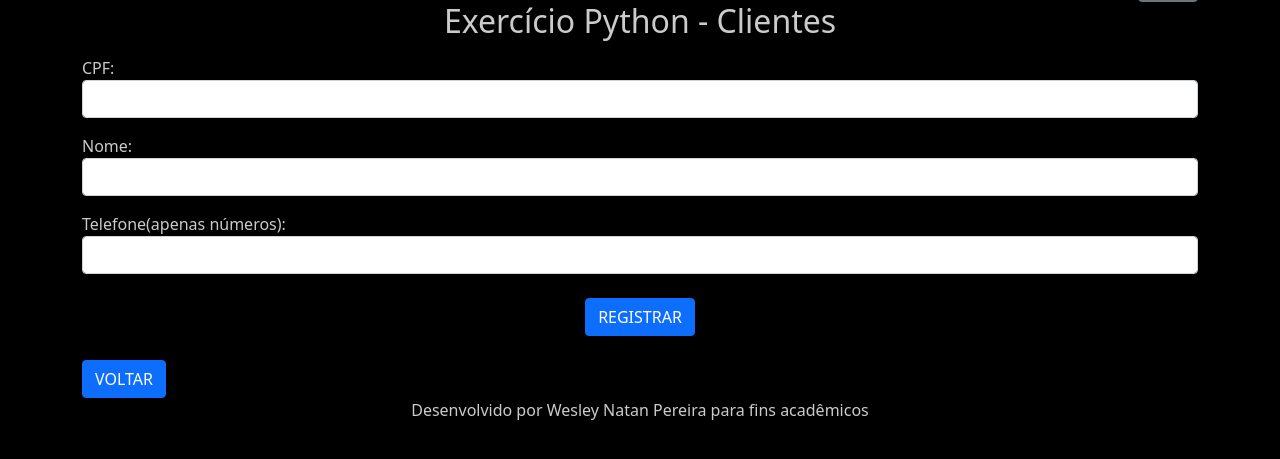
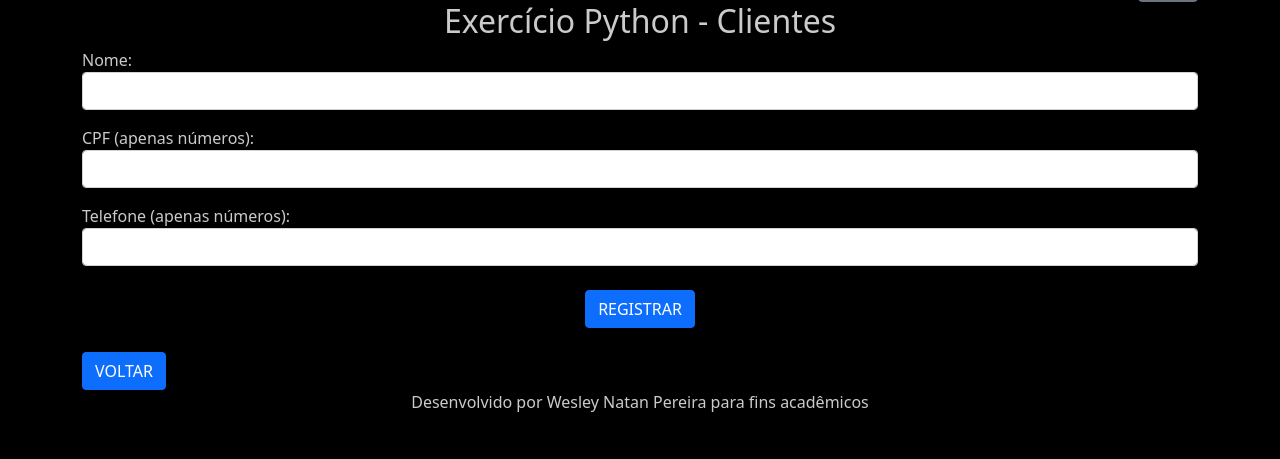
Before and after one commit to wesleynp1/DJango_marcacoes, a Django app: page /clientes/add in a window 1280 px wide. Shown: the part 92-551 px from the top of the page. Run offline with Django 5.2, Linux system fonts and the light colour scheme; the visitor is signed in with stand-in values (Sample User, id 1); some libraries are stand-ins or nearby versions.

Commit message:
Refatorando: utilizando template de form a nível de projeto e leves alterações de interface gráficas

```diff
--- a/clientes/forms.py
+++ b/clientes/forms.py
@@ -2,14 +2,33 @@ from django import forms
 from clientes.models import Cliente
 
 class ClienteForm(forms.ModelForm):
-    template_name = 'clientes/form_wnp.html'
+    #template_name = 'django/forms/form_wnp.html'
 
     class Meta:
         model = Cliente
-        fields = ['cpf', 'nome', 'telefone']
-        labels = { "cpf":"CPF", "telefone" : "Telefone(apenas números)" }
+
+        #determina quais campos e a ordem de exibição
+        fields = [ 'nome', 'cpf', 'telefone' ]
+
+        labels = {
+            "cpf" : "CPF  (apenas números)",
+            "telefone" : "Telefone   (apenas números)"
+        }
+
         widgets = {
-            'cpf':      forms.TextInput(attrs={'class': 'form-control'}),
-            'nome':     forms.TextInput(attrs={'class': 'form-control'}),
-            'telefone': forms.TextInput(attrs={'class': 'form-control','maxlength': 11}),
+            'cpf':      forms.TextInput(attrs={
+                'class': 'form-control mb-3',
+                'inputmode': 'numeric',
+                'pattern' : '[0-9]*'
+            }),
+
+            'nome':     forms.TextInput(attrs={
+                'class': 'form-control  mb-3',
+            }),
+
+            'telefone': forms.TextInput(attrs={
+                'class': 'form-control mb-3',
+                'inputmode': 'numeric',
+                'pattern' : '[0-9]*'
+            }),
         }
--- a/clientes/templates/clientes/index.html
+++ b/clientes/templates/clientes/index.html
@@ -33,11 +33,11 @@
             </tbody>
     </table>
 
-    <p class="text-start m-4">
+    <p class="text-center m-4">
         <a href="{% url 'index' %}">Marcações</a>
     </p>
 
-    <p class="text-end m-4">
+    <p class="text-center m-4">
         <a href="{% url 'servicos:index' %}">Serviços</a>
     </p>
 {% endblock %}
--- a/marcacoes/templates/marcacoes/index.html
+++ b/marcacoes/templates/marcacoes/index.html
@@ -39,11 +39,11 @@
         </tbody>
     </table>
 
-    <p class="text-end m-4">
+    <p class="text-center m-4">
         <a href="{% url 'clientes:index' %}">Clientes</a>
     </p>
 
-    <p class="text-end m-4">
+    <p class="text-center m-4">
         <a href="{% url 'servicos:index' %}">Serviços</a>
     </p>
 {% endblock %}
--- a/servicos/templates/servicos/index.html
+++ b/servicos/templates/servicos/index.html
@@ -32,10 +32,10 @@
         </tbody>
     </table>
 
-    <p class="text-end m-4">
+    <p class="text-center m-4">
         <a href="{% url 'clientes:index' %}">Clientes</a>
     </p>
-    <p class="text-end m-4">
+    <p class="text-center m-4">
         <a href="{% url 'index' %}">Marcacoes</a>
     </p>
 {% endblock %}
--- a/clientes/templates/clientes/form_wnp.html
+++ b/templates/django/forms/form_wnp.html
@@ -2,7 +2,7 @@
     <div class="mt-3" >
         {% if field.errors %}
             {% for error in field.errors %}
-                <p class="text-danger">{{ error }}</p>
+                <p class="text-danger fw-lighter">{{ error }}</p>
             {%  endfor%}
         {% endif %}
 
```
Also changed, not shown: wnp_exe/settings.py (+6 -1 lines).
